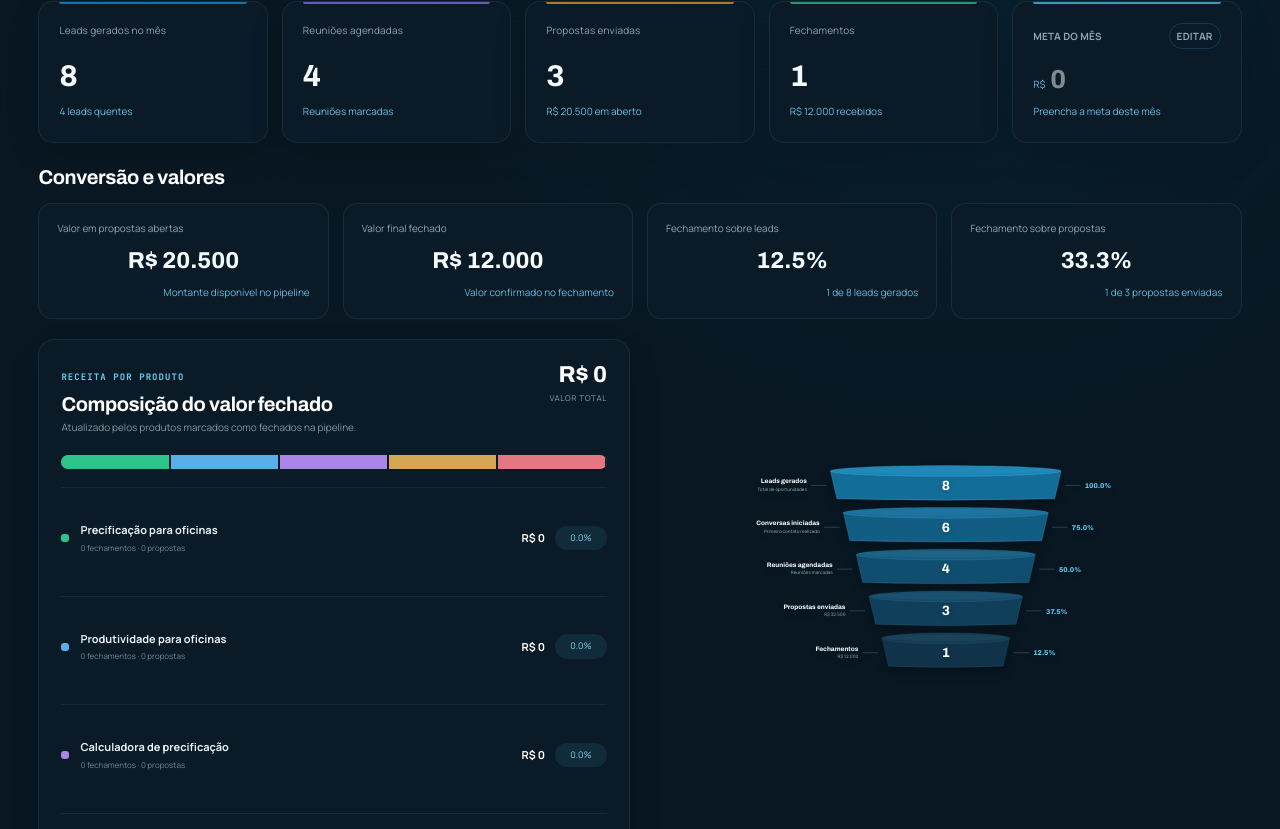
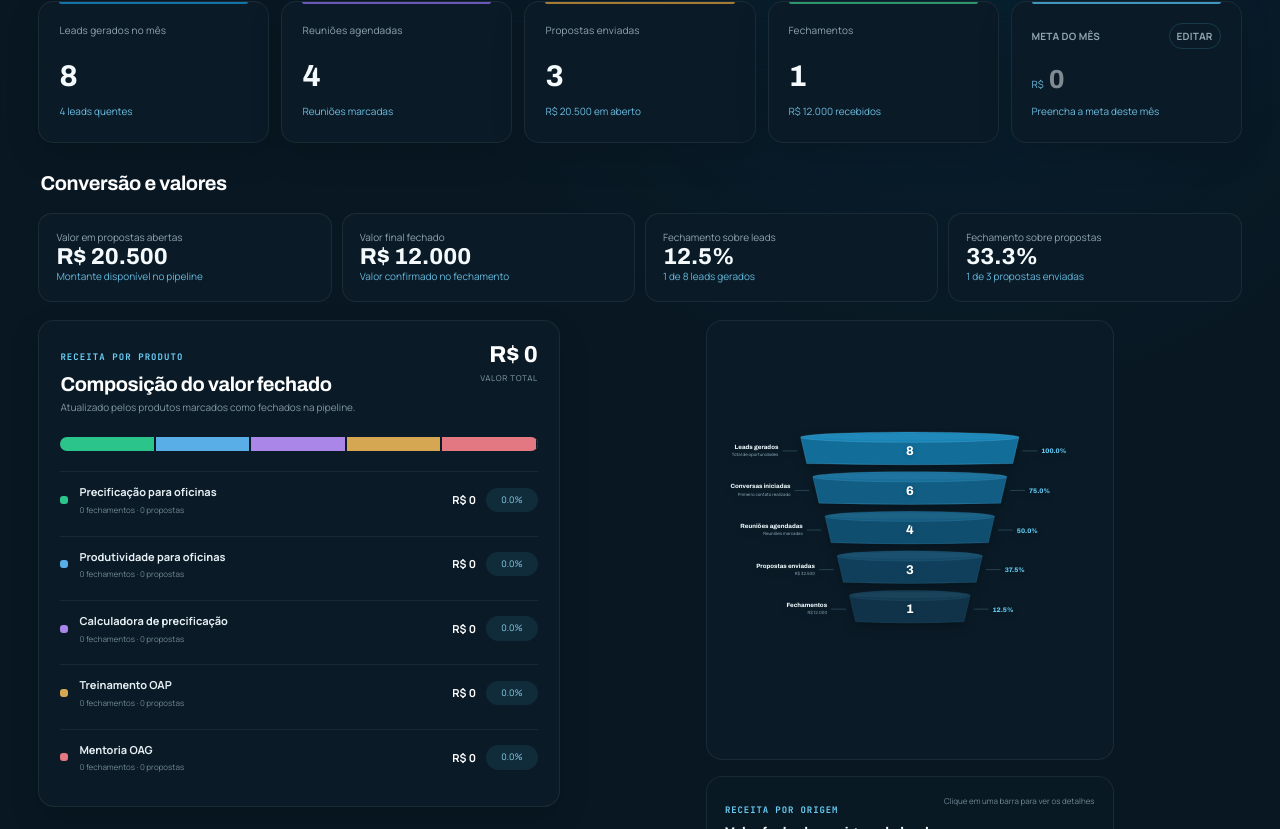
Before and after one commit to cezarhlima1/diegomensor, a Next.js app: page /CRM in a window 1280 px wide. Shown: the part 171-1000 px from the top of the page. Built offline with nearby package versions, Linux system fonts and the light colour scheme.

Commit message:
Corrige organização da coluna direita do CRM

```diff
--- a/components/crm/crm.module.css
+++ b/components/crm/crm.module.css
@@ -1952,8 +1952,8 @@
 @media(max-width:700px){.topbar>.periodFilter{display:flex;grid-column:1/-1;width:100%;padding-top:9px}.topbar>.periodFilter>label{display:flex;width:100%}.topbar>.periodFilter>label>span{display:block}.topbar>.periodFilter>label>input{flex:1;width:auto}}
 
 /* Receita por origem abaixo do funil, com as duas colunas alinhadas. */
-.dashboardContent>.analysisColumn{grid-template-rows:1fr}
-.dashboardContent>.analysisColumn>.productChart{height:100%}
+.dashboardContent>.analysisColumn{grid-template-rows:auto;align-self:start}
+.dashboardContent>.analysisColumn>.productChart{height:auto}
 .dashboardContent>.sourcePanel{display:grid;grid-template-rows:minmax(420px,1fr) auto;place-items:stretch;align-content:stretch;gap:16px}
 .dashboardContent>.sourcePanel>.funnelVisual{display:flex;align-items:center;justify-content:center;width:100%;height:100%;min-height:420px}
 .dashboardContent>.sourcePanel>.originAnalysis{width:100%;margin:0}
@@ -1979,35 +1979,10 @@
 .dashboardContent .funnelOutsidePercent{fill:#63c9f2;font-size:13px;font-weight:800}
 @media(max-width:700px){.dashboardContent .funnelOutsideLabel{font-size:10.5px}.dashboardContent .funnelInsideCount{font-size:22px}.dashboardContent .funnelOutsidePercent{font-size:11.5px}}
 
-/* Normalização estrutural da dashboard: proporções, ritmos e encaixes consistentes. */
-.dashboardContent{grid-template-columns:repeat(2,minmax(0,1fr));column-gap:20px;row-gap:20px}
-.dashboardContent>.kpis{gap:14px}
-.dashboardContent>.financialSummary{display:block;padding-top:2px}
-.dashboardContent>.financialSummary>header{margin:0 0 14px;padding:0}
-.dashboardContent>.financialSummary>header h3{margin:0;font-size:20px;line-height:1.2}
-.dashboardContent>.financialSummary>div{gap:14px}
-.dashboardContent>.financialSummary article{display:flex;min-height:116px;flex-direction:column;justify-content:space-between;padding:18px}
-.dashboardContent>.analysisColumn{align-content:stretch}
-.dashboardContent>.analysisColumn>.productChart{display:flex;height:100%;min-height:0;flex-direction:column;padding:22px}
-.dashboardContent>.analysisColumn>.productChart>header{min-height:65px;margin-bottom:20px}
-.dashboardContent>.analysisColumn>.productChart>.productList{display:grid;grid-template-rows:repeat(5,minmax(58px,1fr));flex:1;align-content:stretch;margin-top:18px}
-.dashboardContent>.analysisColumn>.productChart>.productList article{min-height:58px;padding-block:12px}
-.dashboardContent>.sourcePanel{grid-template-rows:480px auto;gap:20px;padding:0}
-.dashboardContent>.sourcePanel>.funnelVisual{min-height:480px}
-.dashboardContent>.sourcePanel>.originAnalysis{padding:18px;border-radius:16px}
-.dashboardContent>.monthlyChart{margin-top:0}
-@media(max-width:1100px){
-  .dashboardContent{grid-template-columns:1fr;row-gap:18px}
-  .dashboardContent>.analysisColumn>.productChart{height:auto}
-  .dashboardContent>.analysisColumn>.productChart>.productList{grid-template-rows:none}
-  .dashboardContent>.sourcePanel{grid-template-rows:auto auto}
-  .dashboardContent>.sourcePanel>.funnelVisual{min-height:420px}
-}
-@media(max-width:700px){
-  .dashboardContent{row-gap:14px;padding-inline:12px}
-  .dashboardContent>.financialSummary>div{gap:10px}
-  .dashboardContent>.financialSummary article{min-height:102px;padding:15px}
-  .dashboardContent>.analysisColumn>.productChart{padding:16px}
-  .dashboardContent>.sourcePanel{gap:14px}
-  .dashboardContent>.sourcePanel>.funnelVisual{min-height:320px}
-}
+/* Organização exclusiva da coluna direita: funil e receita por origem. */
+.dashboardContent>.sourcePanel{display:grid;grid-template-rows:auto auto;align-self:start;place-items:stretch;gap:16px;padding:0}
+.dashboardContent>.sourcePanel>.funnelVisual{display:flex;align-items:center;justify-content:center;width:100%;height:auto;min-height:440px;padding:12px 10px;border:1px solid rgba(255,255,255,.07);border-radius:16px;background:#0a1b27}
+.dashboardContent>.sourcePanel>.funnelVisual svg{display:block;width:100%;max-width:760px;transform:none}
+.dashboardContent>.sourcePanel>.originAnalysis{width:100%;margin:0;padding:18px;border-radius:16px}
+@media(max-width:1100px){.dashboardContent>.sourcePanel>.funnelVisual{min-height:400px}}
+@media(max-width:700px){.dashboardContent>.sourcePanel{gap:12px}.dashboardContent>.sourcePanel>.funnelVisual{min-height:320px;padding:6px 0}.dashboardContent>.sourcePanel>.originAnalysis{padding:14px}}
```
